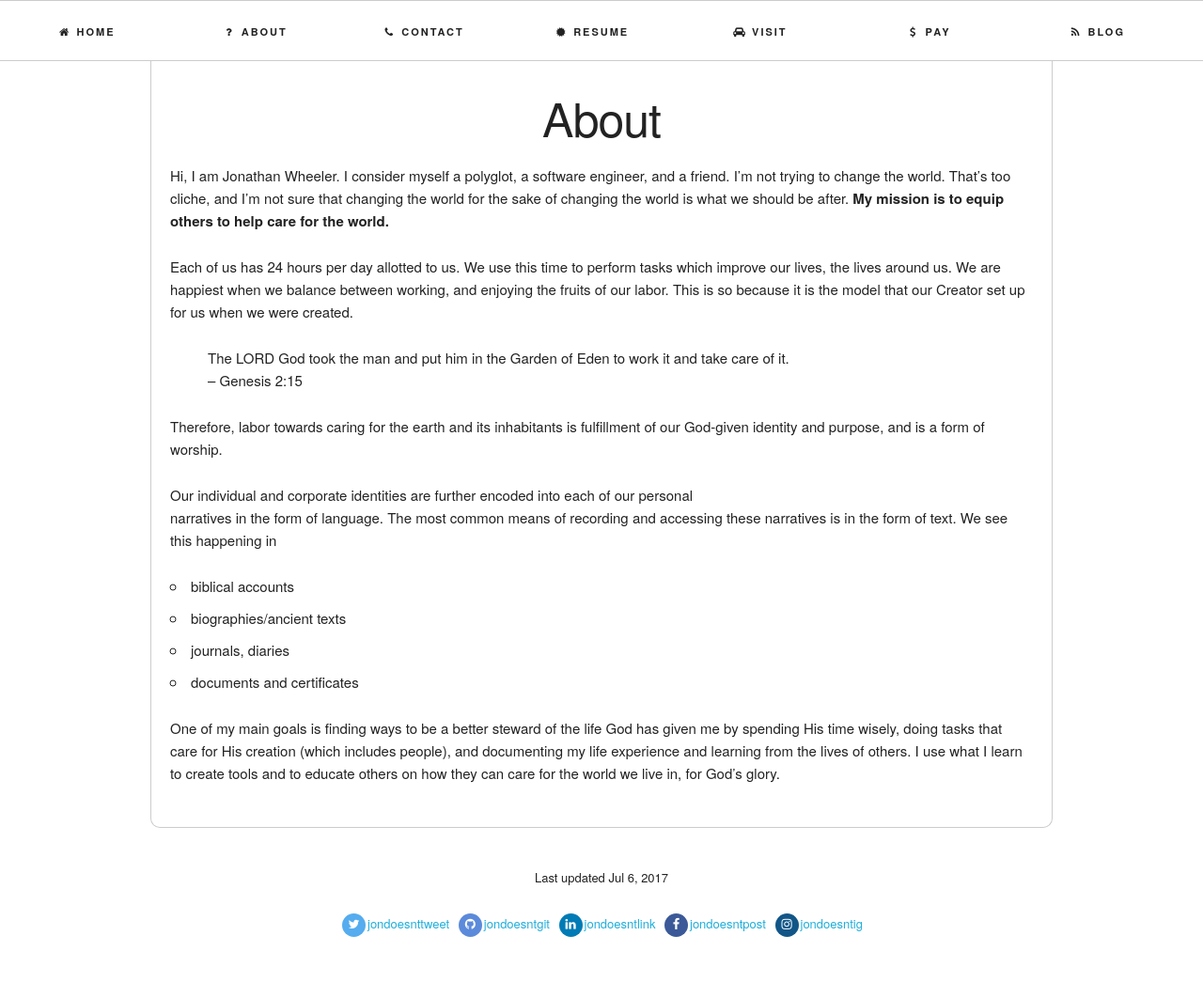
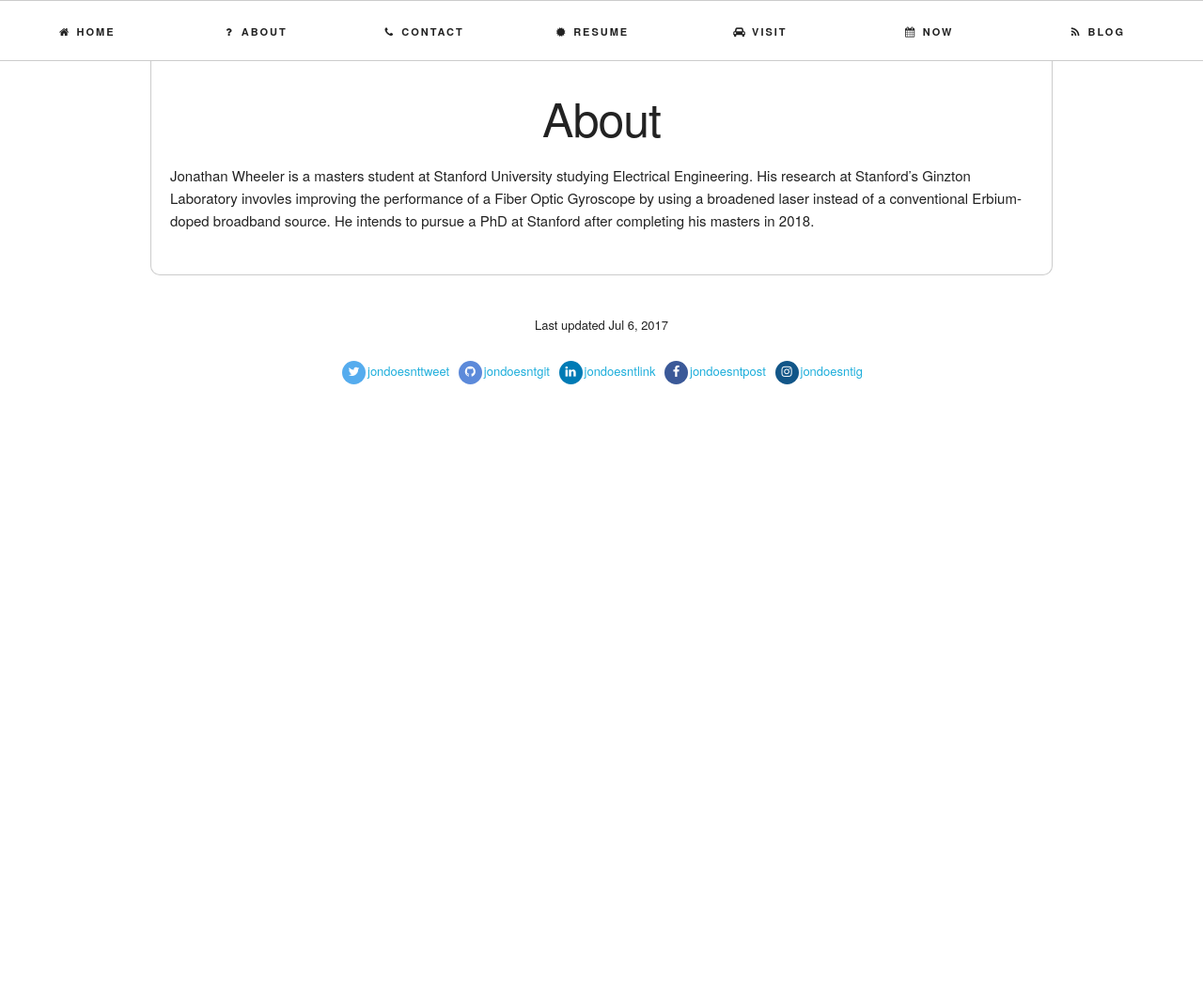
Before and after one commit to jondoesntgit/jondoesntgit.github.io, a Jekyll site: the page built from _pages/01_about.md, in a window 1280 px wide. Shown: the whole page at 94% size. Built offline with Jekyll 4.4.1, drawn with Linux system fonts in a browser that asks for light colours; nearby versions of some CDN libraries; some web fonts are replaced; after the commit the page ends 900 px from its top, so only the background shows below that.

Commit message:
Added now page

```diff
--- a/_includes/header.html
+++ b/_includes/header.html
@@ -2,7 +2,7 @@
         <ul class="navbar-list">
             <li class="navbar-item"><a class="navbar-link" href="{{ site.baseurl }}/"><i class="fa fa-home"></i><span class="wide">Home</span></a>
             </li>
-            {% for page in site.pages %} {% if page.title %}
+            {% for page in site.pages %} {% if page.title and page.icon %}
             <li class="navbar-item"><a class="navbar-link" href="{{ page.url | prepend: site.baseurl }}"><i class="fa fa-{{ page.icon }}"></i><span class="wide">{{ page.title }}</span></a></li>
             {% endif %} {% endfor %}
         </ul>
--- a/_pages/01_about.md
+++ b/_pages/01_about.md
@@ -5,33 +5,4 @@
 icon: question
 ---
 
-Hi, I am Jonathan Wheeler. I consider myself a polyglot, a software engineer,
-and a friend. I'm not trying to change the world. That's too cliche, and
-I'm not sure that changing the world for the sake of changing the world is what
-we should be after. **My mission is to equip others to help care for the world.**
-
-Each of us has 24 hours per day allotted to us. We use this time to perform tasks
-which improve our lives, the lives around us. We are happiest when we balance between
-working, and enjoying the fruits of our labor. This is so because it is the model that
-our Creator set up for us when we were created.
-
-> The LORD God took the man and put him in the Garden of Eden to work it and take care of it.
--- Genesis 2:15
-
-Therefore, labor towards caring for the earth and its inhabitants is fulfillment of our
-God-given identity and purpose, and is a form of worship.
-
-Our individual and corporate identities are further encoded into each of our personal
-narratives in the form of language.
-The most common means of recording and accessing these narratives is in the form of text.
-We see this happening in
-
-- biblical accounts
-- biographies/ancient texts
-- journals, diaries
-- documents and certificates
-
-One of my main goals is finding ways to be a better steward of the life God has given me by
-spending His time wisely, doing tasks that care for His creation (which includes people), and documenting my
-life experience and learning from the lives of others. I use what I learn to create tools
-and to educate others on how they can care for the world we live in, for God's glory.
+Jonathan Wheeler is a masters student at Stanford University studying Electrical Engineering. His research at Stanford's Ginzton Laboratory invovles improving the performance of a Fiber Optic Gyroscope by using a broadened laser instead of a conventional Erbium-doped broadband source. He intends to pursue a PhD at Stanford after completing his masters in 2018.
```
Also changed, not shown: _pages/02_contact.md (+2 -2 lines), _pages/04_pay.md (renamed from _pages/05_pay.md, +0 -2 lines), _pages/05_now.md (added, +13 -0 lines), _pages/06_blog.md (+1 -9 lines), song-service.html (added, +42 -0 lines), special-music.html (added, +22 -0 lines).
